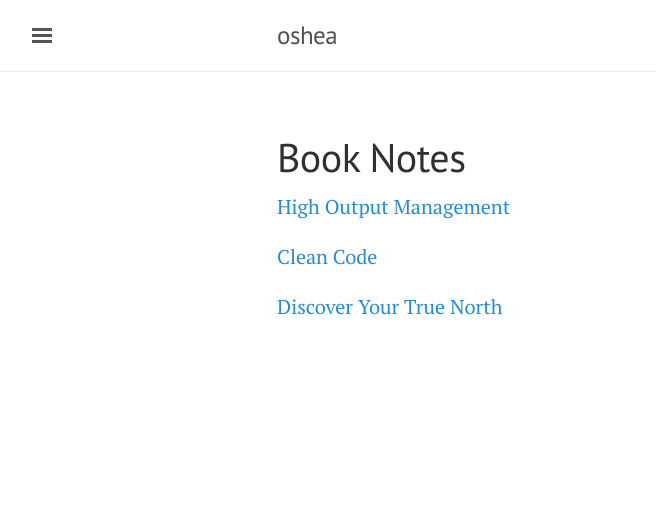
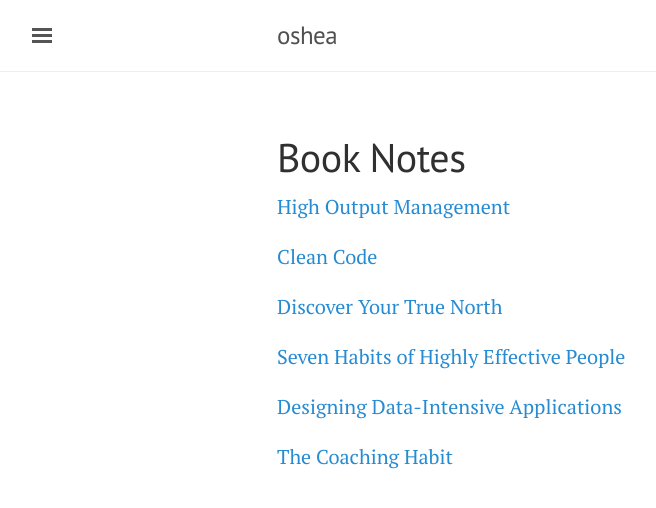
Before and after one commit to oshea/oshea.github.io, a Jekyll site: the page built from pages/book_notes.md, in a window 1280 px wide. Shown: the top 508 px of the page, without its empty margins (3-659 px from the left). Built offline with Jekyll 4.4.1, drawn with Linux system fonts in a browser that asks for light colours.

Commit message:
Update book notes page

```diff
--- a/pages/book_notes.md
+++ b/pages/book_notes.md
@@ -9,3 +9,9 @@ layout: page
 [Clean Code](/books/clean_code)
 
 [Discover Your True North](/books/true_north)
+
+[Seven Habits of Highly Effective People](/books/seven_habits_of_highly_effective_people)
+
+[Designing Data-Intensive Applications](/books/designing_data_intensive_applications)
+
+[The Coaching Habit](/books/the_coaching_habit)
```
Also changed, not shown: books/the_coaching_habit.md (added), 1 other file.
